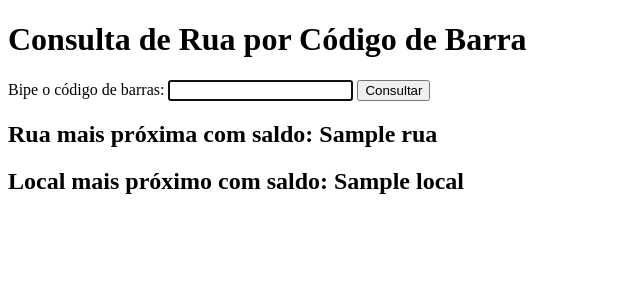
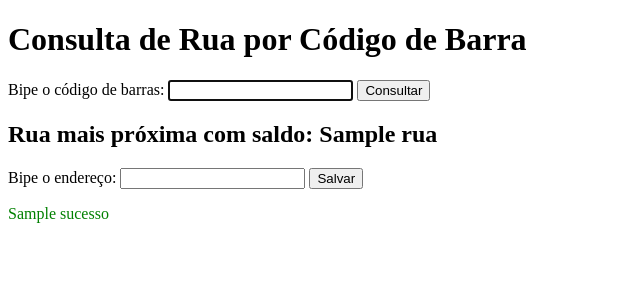
Before and after one commit to Andersonps-dev/AppReversa, a Flask app: template templates/index.html in a window 1280 px wide. Shown: the top 300 px of the page, without its empty margins (0-640 px from the left). Run offline with Flask 3, Linux system fonts and the light colour scheme; the template is opened without the code that fills it: most values are stand-ins (such as "Sample title", 1, 10 or a date in 2020).

Commit message:
Add functionality to save address linked to barcode and update index template for better user experience

```diff
--- a/app.py
+++ b/app.py
@@ -12,7 +12,7 @@ import sqlite3
 from functools import wraps
 import logging
 from sqlalchemy import func
-from models import Estoque
+from models import Estoque, BarraEndereco
 from sqlalchemy import cast, Integer
 from config import LINK_WMS, LOGINS_WMS, SENHAS_WMS, ID_TOKEN_WMS, TOKENS_SENHAS
 
@@ -244,14 +244,14 @@ def extrair_dados_estoques_wms(link_wms, user_wms, senha_wms, id_depositante=236
 
 @app.route('/')
 def index():
-    return render_template('index.html')
+    return render_template('index.html', codigo_barra=None)
 
 @app.route('/consultar_rua', methods=['POST'])
 def consultar_rua():
     codigo_barra = request.form.get('codigo_barra')
 
     if not codigo_barra:
-        return render_template('index.html', erro='Código de barras não informado.')
+        return render_template('index.html', erro='Código de barras não informado.', codigo_barra=None)
 
     estoque = (
         db.session.query(
@@ -269,9 +269,9 @@ def consultar_rua():
     )
 
     if estoque:
-        return render_template('index.html', rua=estoque.Rua, local=estoque.Local)
+        return render_template('index.html', rua=estoque.Rua, local=estoque.Local, codigo_barra=codigo_barra)
     else:
-        return render_template('index.html', erro='Nenhuma rua com saldo disponível para esse código de barras.')
+        return render_template('index.html', erro='Nenhuma rua com saldo disponível para esse código de barras.', codigo_barra=codigo_barra)
 
 @app.route('/atualizar_estoque', methods=['GET'])
 def atualizar_estoque():
@@ -286,6 +286,22 @@ def atualizar_estoque():
 
     return redirect(url_for('index'))
 
+@app.route('/salvar_endereco', methods=['POST'])
+def salvar_endereco():
+    codigo_barra = request.form.get('codigo_barra')
+    rua = request.form.get('rua')
+    endereco = request.form.get('endereco')
+    if not (codigo_barra and rua and endereco):
+        return render_template('index.html', erro='Preencha todos os campos.', codigo_barra=codigo_barra, rua=rua)
+
+    try:
+        novo = BarraEndereco(barra=codigo_barra, rua=rua, endereco=endereco, data_armazenamento=datetime.now())
+        db.session.add(novo)
+        db.session.commit()
+        return render_template('index.html', sucesso='Endereço salvo com sucesso!', codigo_barra=None)
+    except Exception as e:
+        return render_template('index.html', erro=f'Erro ao salvar: {e}', codigo_barra=codigo_barra, rua=rua)
+
 if __name__ == '__main__':
     with app.app_context():
         db.create_all()
--- a/templates/index.html
+++ b/templates/index.html
@@ -6,20 +6,36 @@
 </head>
 <body>
     <h1>Consulta de Rua por Código de Barra</h1>
-    <form action="/consultar_rua" method="post">
+
+    <form action="/consultar_rua" method="post" id="form-barra">
         <label for="codigo_barra">Bipe o código de barras:</label>
-        <input type="text" id="codigo_barra" name="codigo_barra" autofocus required>
+        <input type="text" id="codigo_barra" name="codigo_barra" value="{{ codigo_barra if not sucesso else '' }}" autofocus required>
         <button type="submit">Consultar</button>
     </form>
+
+
     {% if rua %}
         <h2>Rua mais próxima com saldo: {{ rua }}</h2>
+        <form action="/salvar_endereco" method="post" id="form-endereco">
+            <input type="hidden" name="codigo_barra" value="{{ codigo_barra }}">
+            <input type="hidden" name="rua" value="{{ rua }}">
+            <label for="endereco">Bipe o endereço:</label>
+            <input type="text" id="endereco" name="endereco" required autofocus>
+            <button type="submit">Salvar</button>
+        </form>
+        <script>
+            document.getElementById('endereco').focus();
+        </script>
     {% elif erro %}
         <p style="color:red;">{{ erro }}</p>
     {% endif %}
-    {% if local %}
-        <h2>Local mais próximo com saldo: {{ local }}</h2>
-    {% elif erro %}
-        <p style="color:red;">{{ erro }}</p>
+
+    {% if sucesso %}
+        <p style="color:green;">{{ sucesso }}</p>
+        <script>
+            document.getElementById('codigo_barra').value = '';
+            document.getElementById('codigo_barra').focus();
+        </script>
     {% endif %}
 </body>
 </html>
```
Also changed, not shown: models.py (+8 -0 lines).
